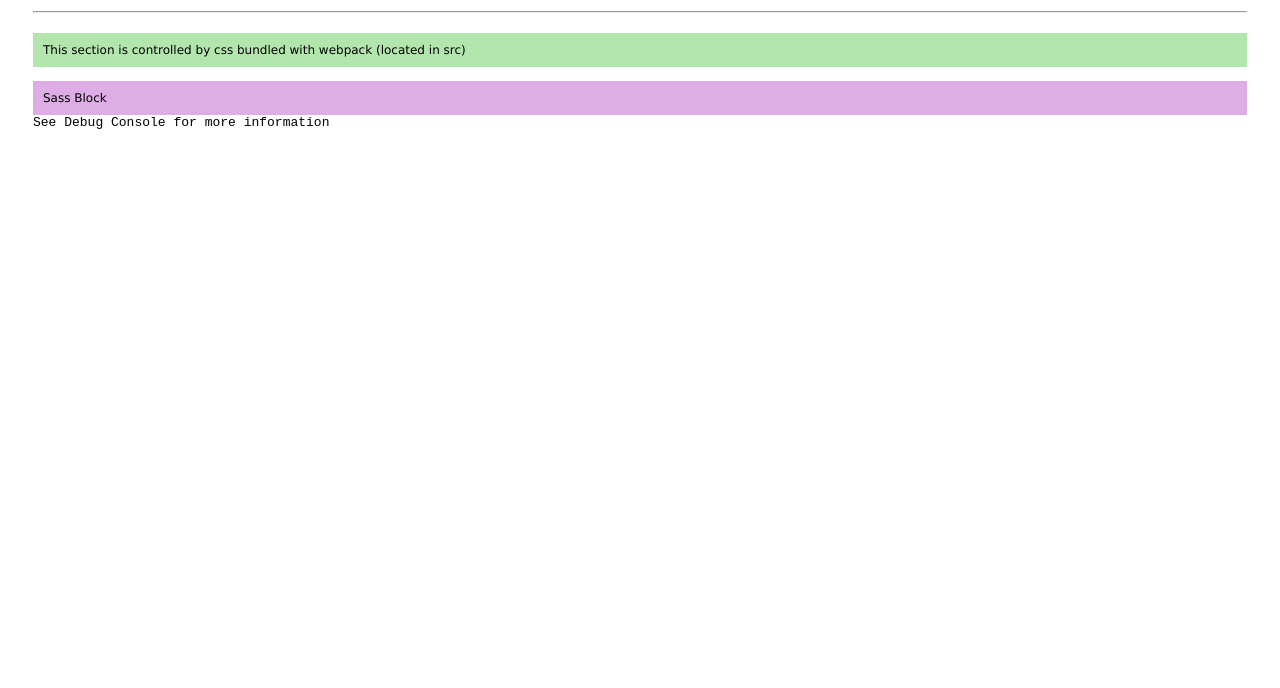
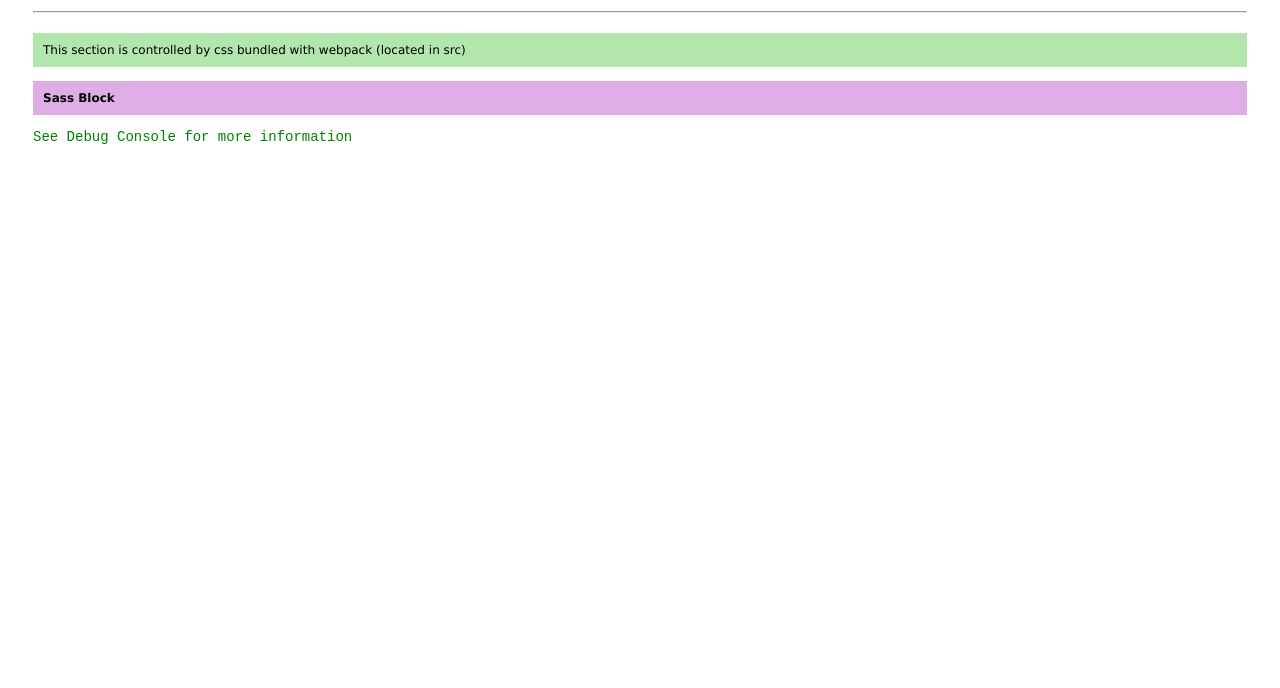
Before and after one commit to mikeerickson/webpack4-starter, a website built with webpack: page public/index.html in a window 1280 px wide. Shown: the part 112-800 px from the top of the page. Built offline with nearby package versions, Linux system fonts and the light colour scheme; what cd-messenger would draw is missing.

Commit message:
code update

```diff
--- a/src/index.js
+++ b/src/index.js
@@ -1,6 +1,6 @@
 import msg from "cd-messenger";
 import "./app.css";
-import "./sass/test.scss";
+import "./sass/app.scss";
 import { timestamp } from "./lib/timestamp";
 console.log();
 
--- /dev/null
+++ b/src/sass/app.scss
@@ -0,0 +1,12 @@
+.sass-test {
+  padding: 10px;
+  background-color:rgb(223, 173, 230);
+  font-weight: bold;
+}
+
+code {
+  font-size: 14px;
+  font-weight: 500;
+  color:green;
+  font-family: "Dank Mono", "Source Code Pro", monospace;
+}
--- a/src/sass/test.scss
+++ /dev/null
@@ -1,4 +0,0 @@
-.sass-test {
-  padding: 10px;
-  background-color:rgb(223, 173, 230);
-}
```
Also changed, not shown: public/index.html (+1 -0 lines), public/css/app.css.
